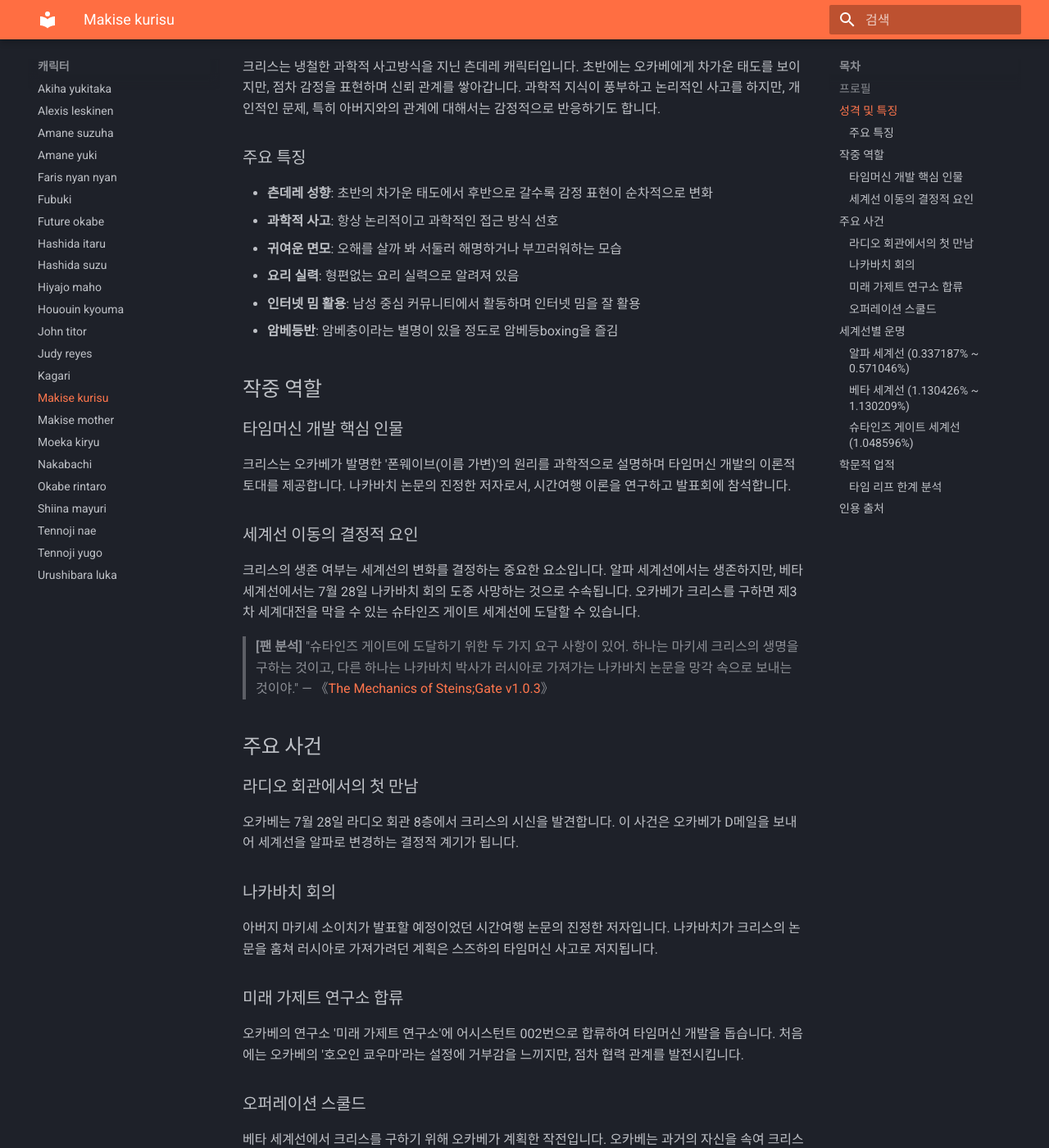
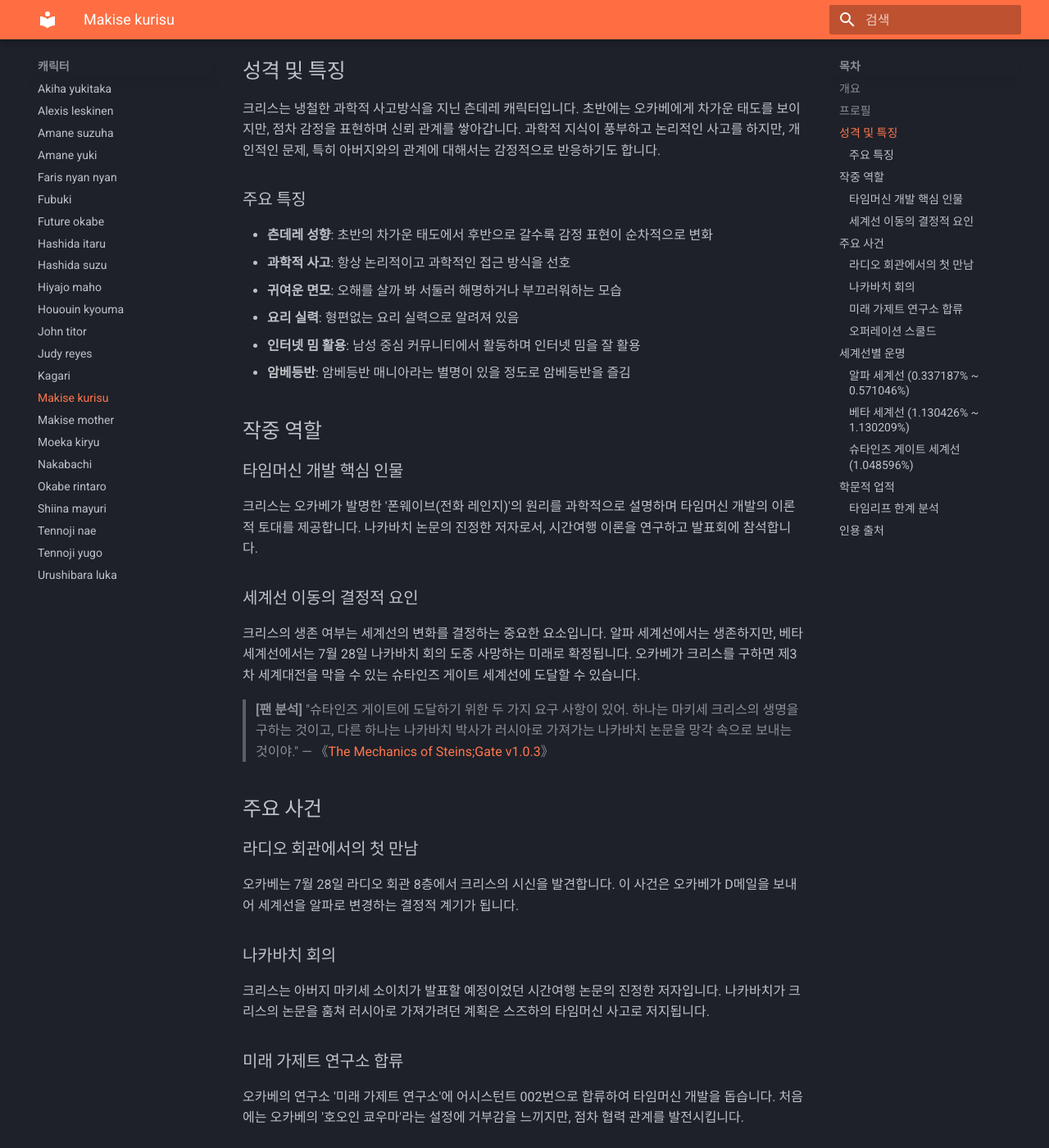
Before and after one commit to sgwiki/sgwiki.github.io, an MkDocs documentation site: the page built from wiki/캐릭터/makise-kurisu.md, in a window 1280 px wide and 1400 px high, scrolled down 1169 px. Shown: the whole window at 82% size. Built offline with MkDocs 1.6.1 and Material for MkDocs 9.7.7, drawn with Linux system fonts in a browser that asks for light colours; some of the changed text lies outside the part shown.

Commit message:
chore(wiki): makise-kurisu 정비 — 오탈자·용어 교정 및 README 면책 문구 정리

```diff
--- a/wiki/캐릭터/makise-kurisu.md
+++ b/wiki/캐릭터/makise-kurisu.md
@@ -6,6 +6,8 @@
     이 문서는 **스토리 전반 스포일러**를 포함합니다.
 
 # 마키세 크리스 (Makise Kurisu)
+
+## 개요
 
 마키세 크리스는 《슈타인즈 게이트》 시리즈의 메인 히로인이자 진 히로인입니다. 본명은 일본어 표기로 '홍리서(紅莉栖)'이며, 18세의 천재 뇌과학자로 타임머신 개발의 핵심 인물입니다.
 
@@ -34,21 +36,21 @@
 ### 주요 특징
 
 - **츤데레 성향**: 초반의 차가운 태도에서 후반으로 갈수록 감정 표현이 순차적으로 변화
-- **과학적 사고**: 항상 논리적이고 과학적인 접근 방식 선호
+- **과학적 사고**: 항상 논리적이고 과학적인 접근 방식을 선호
 - **귀여운 면모**: 오해를 살까 봐 서둘러 해명하거나 부끄러워하는 모습
 - **요리 실력**: 형편없는 요리 실력으로 알려져 있음
 - **인터넷 밈 활용**: 남성 중심 커뮤니티에서 활동하며 인터넷 밈을 잘 활용
-- **암베등반**: 암베충이라는 별명이 있을 정도로 암베등boxing을 즐김
+- **암베등반**: 암베등반 매니아라는 별명이 있을 정도로 암베등반을 즐김
 
 ## 작중 역할
 
 ### 타임머신 개발 핵심 인물
 
-크리스는 오카베가 발명한 '폰웨이브(이름 가변)'의 원리를 과학적으로 설명하며 타임머신 개발의 이론적 토대를 제공합니다. 나카바치 논문의 진정한 저자로서, 시간여행 이론을 연구하고 발표회에 참석합니다.
+크리스는 오카베가 발명한 '폰웨이브(전화 레인지)'의 원리를 과학적으로 설명하며 타임머신 개발의 이론적 토대를 제공합니다. 나카바치 논문의 진정한 저자로서, 시간여행 이론을 연구하고 발표회에 참석합니다.
 
 ### 세계선 이동의 결정적 요인
 
-크리스의 생존 여부는 세계선의 변화를 결정하는 중요한 요소입니다. 알파 세계선에서는 생존하지만, 베타 세계선에서는 7월 28일 나카바치 회의 도중 사망하는 것으로 수속됩니다. 오카베가 크리스를 구하면 제3차 세계대전을 막을 수 있는 슈타인즈 게이트 세계선에 도달할 수 있습니다.
+크리스의 생존 여부는 세계선의 변화를 결정하는 중요한 요소입니다. 알파 세계선에서는 생존하지만, 베타 세계선에서는 7월 28일 나카바치 회의 도중 사망하는 미래로 확정됩니다. 오카베가 크리스를 구하면 제3차 세계대전을 막을 수 있는 슈타인즈 게이트 세계선에 도달할 수 있습니다.
 
 > **[팬 분석]** "슈타인즈 게이트에 도달하기 위한 두 가지 요구 사항이 있어. 하나는 마키세 크리스의 생명을 구하는 것이고, 다른 하나는 나카바치 박사가 러시아로 가져가는 나카바치 논문을 망각 속으로 보내는 것이야." — 《[The Mechanics of Steins;Gate v1.0.3](../근거자료/비공식/mechanics-of-steins-gate/index.md)》
 
@@ -60,7 +62,7 @@
 
 ### 나카바치 회의
 
-아버지 마키세 소이치가 발표할 예정이었던 시간여행 논문의 진정한 저자입니다. 나카바치가 크리스의 논문을 훔쳐 러시아로 가져가려던 계획은 스즈하의 타임머신 사고로 저지됩니다.
+크리스는 아버지 마키세 소이치가 발표할 예정이었던 시간여행 논문의 진정한 저자입니다. 나카바치가 크리스의 논문을 훔쳐 러시아로 가져가려던 계획은 스즈하의 타임머신 사고로 저지됩니다.
 
 ### 미래 가제트 연구소 합류
 
@@ -77,20 +79,20 @@
 ### 알파 세계선 (0.337187% ~ 0.571046%)
 
 - **상태**: 생존
-- **특징**: SERN이 디스토피아를 만드는 미래로 수속됨
-- **역할**: 타임 리프 머신 개발에 참여
+- **특징**: SERN이 디스토피아를 만드는 미래로 확정됨
+- **역할**: 타임리프 머신 개발에 참여
 
 ### 베타 세계선 (1.130426% ~ 1.130209%)
 
 - **상태**: 사망 (7월 28일 나카바치 회의)
-- **특징**: 제3차 세계대전이 발생하는 미래로 수속됨
+- **특징**: 제3차 세계대전이 발생하는 미래로 확정됨
 - **원인**: 나카바치 논문이 러시아에 전달되어 시간여행 경쟁 촉발
 
 ### 슈타인즈 게이트 세계선 (1.048596%)
 
 - **상태**: 생존
-- **특징**: 알파와 베타의 수속 미래에서 모두 벗어난 특수 세계선
-- **성과**: 오퍼레이션 스쿨드로 구출되어 제3차 세계대전 방지
+- **특징**: 알파와 베타가 향하던 미래에서 모두 벗어난 특수 세계선
+- **성과**: 오퍼레이션 스쿨드로 구출되어 제3차 세계대전을 방지
 
 ## 학문적 업적
 
@@ -98,11 +100,11 @@
 
 - **나카바치 논문**: 시간여행의 이론적 토대를 제공한 논문
 - **뇌과학 전공**: 기억 전송 기술의 가능성과 한계 분석
-- **타임 리프 이론**: 타임 리프 머신의 48시간 제한을 예측
+- **타임리프 이론**: 타임리프 머신의 48시간 제한을 예측
 
-### 타임 리프 한계 분석
+### 타임리프 한계 분석
 
-크리스는 타임 리프 머신이 기억 데이터만 전송하고 '성격'은 전송하지 않기 때문에, 자신에게만 보내야 하며 최근 버전의 자신으로 제한된다는 점을 지적했습니다.
+크리스는 타임리프 머신이 기억 데이터만 전송하고 '성격'은 전송하지 않기 때문에, 자신에게만 보내야 하며 최근 버전의 자신으로 제한된다는 점을 지적했습니다.
 
 > **[팬 분석]** "성격이 기억만으로 형성되는 것은 아니야. 그래서 기억을 보내더라도, 모든 것은 여전히 수신자의 의식과 성격에 달려 있어." — 《[The Mechanics of Steins;Gate v1.0.3](../근거자료/비공식/mechanics-of-steins-gate/index.md)》
 
```
Also changed, not shown: wiki/README.md (+1 -2 lines).
